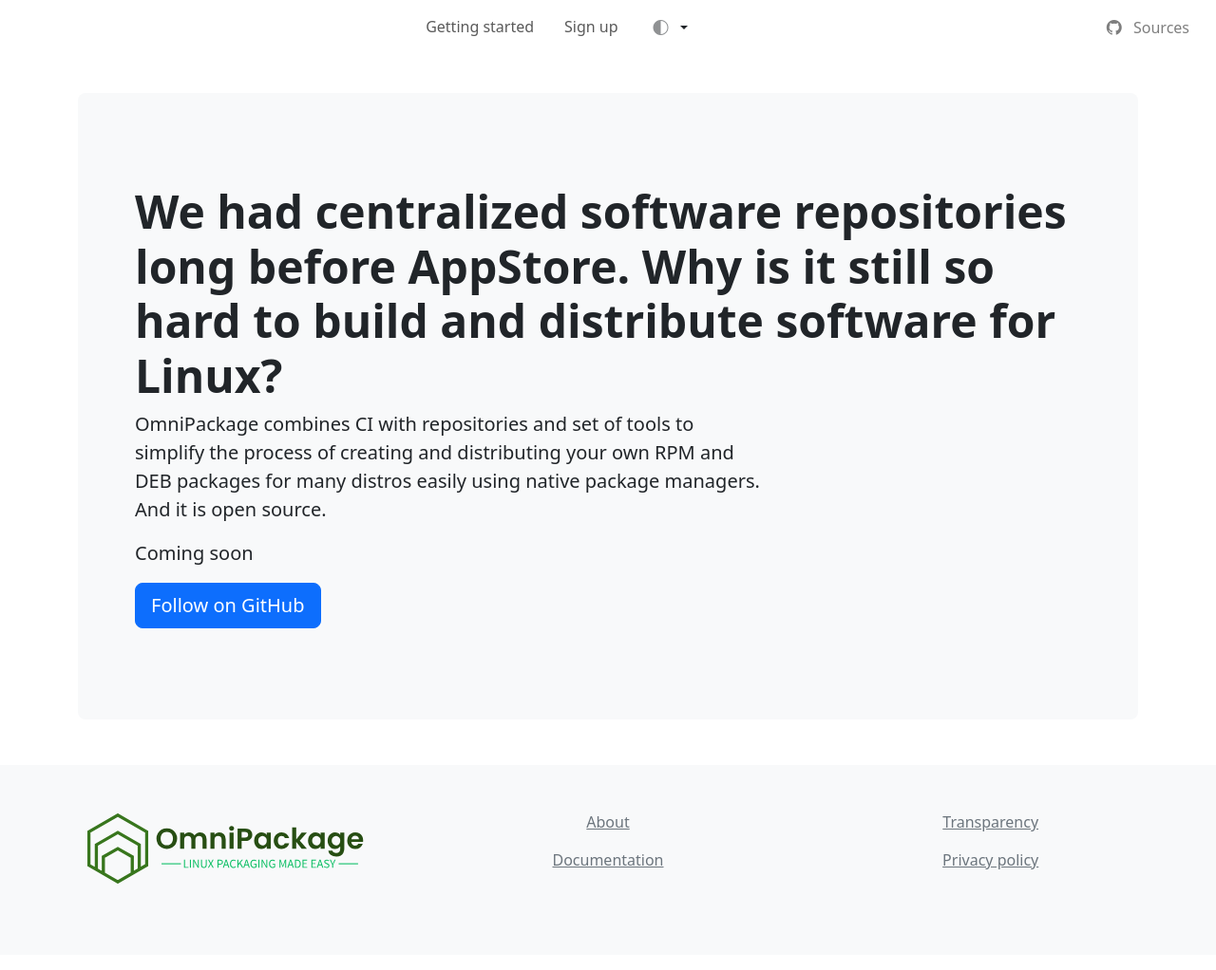
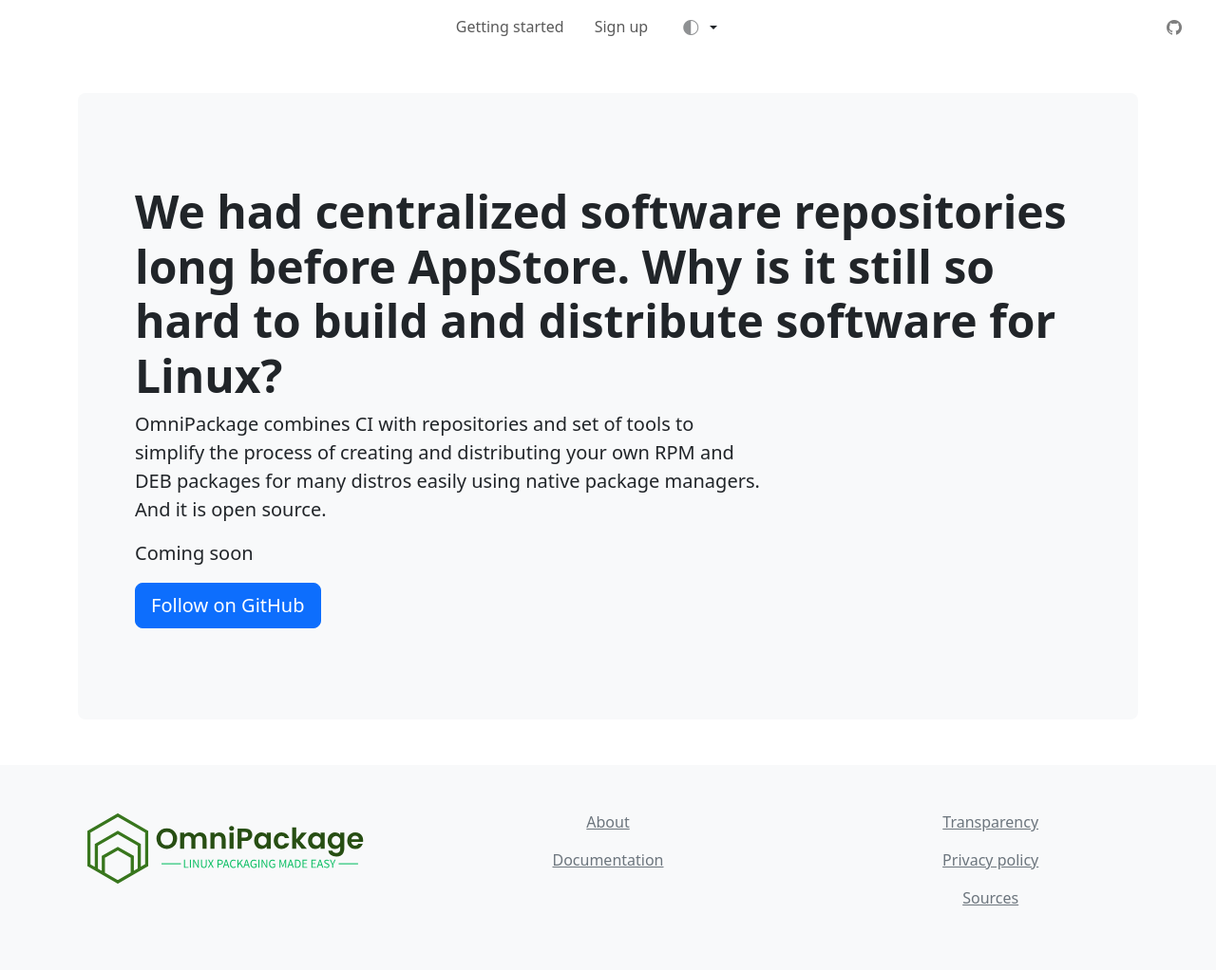
Before and after one commit to omnipackage/.github, a Jekyll site: the page built from index.html, in a window 1280 px wide. Shown: the whole page at 95% size. Built offline with Jekyll 4.4.1, drawn with Linux system fonts in a browser that asks for light colours.

Commit message:
github link update

```diff
--- a/_data/links.yml
+++ b/_data/links.yml
@@ -1,4 +1,4 @@
 docs: "https://docs.omnipackage.org"
-github: "https://github.com/omnipackage/omnipackage-web"
+github: "https://github.com/omnipackage"
 getting_started: "#"
 sign_up: "#"
--- a/_includes/footer.html
+++ b/_includes/footer.html
@@ -16,6 +16,7 @@
     <div class="col text-center">
       <p><a href="/transparency" class="link-secondary">Transparency</a></p>
       <p><a href="/privacy" class="link-secondary">Privacy policy</a></p>
+      <p><a href="{{ site.data.links.github }}" class="link-secondary" target="_blank">Sources</a></p>
     </div>
   </div>
 </footer>
--- a/_includes/navbar.html
+++ b/_includes/navbar.html
@@ -21,7 +21,7 @@
       <span class="navbar-text">
         <div class="d-inline-flex me-3">
           <a class="nav-link opacity-50" href="{{ site.data.links.github }}" target="_blank">
-            <i class="bi bi-github me-2"></i> Sources
+            <i class="bi bi-github me-2"></i>
           </a>
         </div>
       </span>
```
